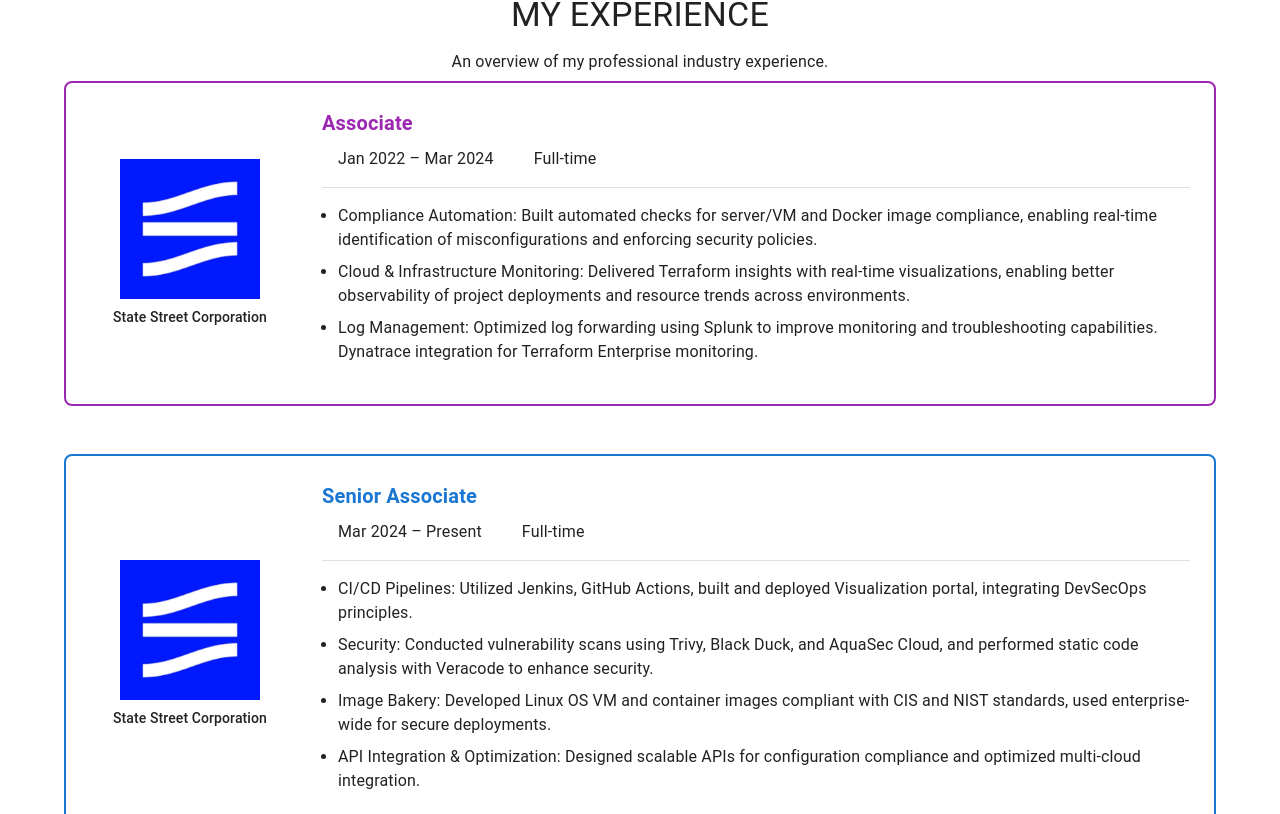
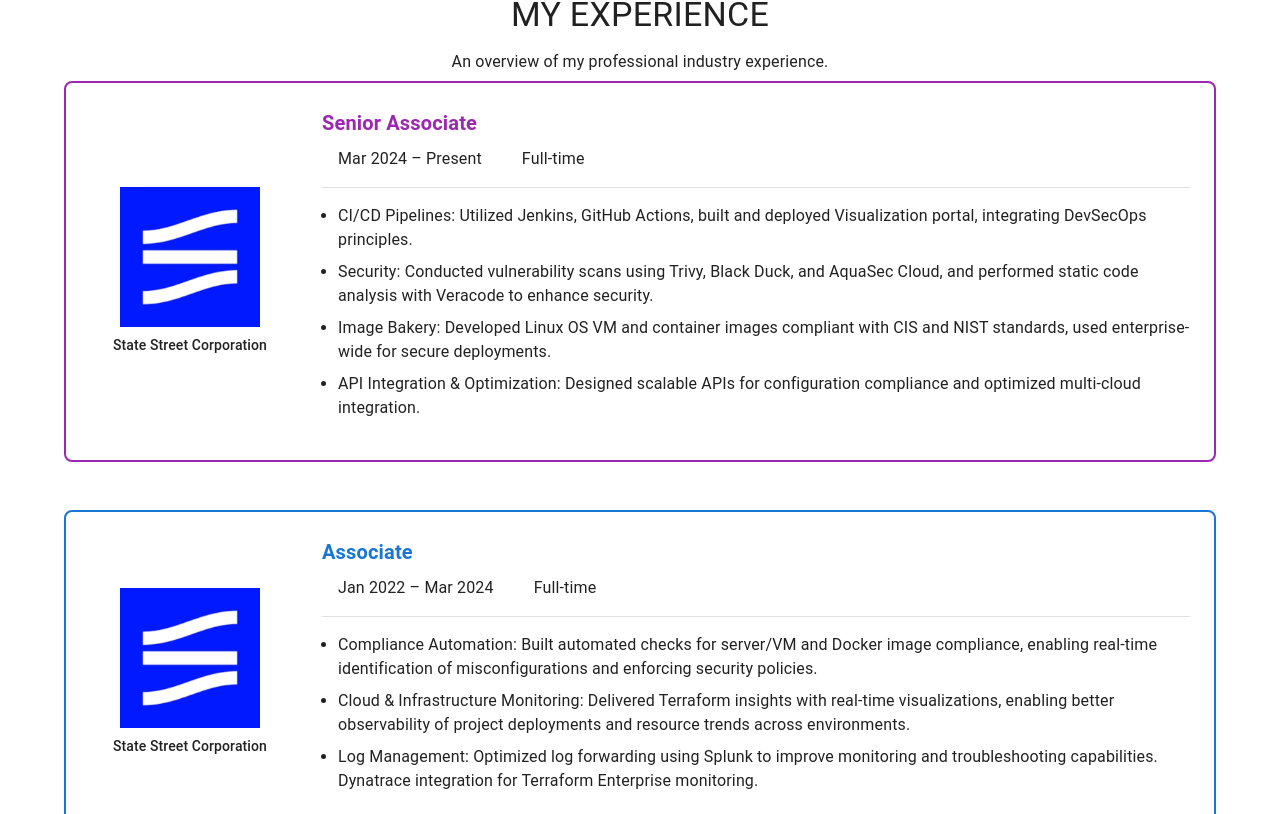
Before and after one commit to Angad039/my-portfolio, a React (Vite) app: page / in a window 1280 px wide. Shown: the part 1566-2380 px from the top of the page. Built offline with nearby package versions, Linux system fonts and the light colour scheme; some icons are missing.

Commit message:
added change for company logo and college logo

```diff
--- a/src/Bio.jsx
+++ b/src/Bio.jsx
@@ -58,18 +58,6 @@
 
   const experienceEntries = [
     {
-      role: "Associate",
-      company: "State Street Corporation",
-      date: "Jan 2022 – Mar 2024",
-      type: "Full-time",
-      logo: stateStreetLogo,
-      bullets: [
-        "Compliance Automation: Built automated checks for server/VM and Docker image compliance, enabling real-time identification of misconfigurations and enforcing security policies.",
-        "Cloud & Infrastructure Monitoring: Delivered Terraform insights with real-time visualizations, enabling better observability of project deployments and resource trends across environments.",
-        "Log Management: Optimized log forwarding using Splunk to improve monitoring and troubleshooting capabilities. Dynatrace integration for Terraform Enterprise monitoring.",
-      ],
-    },
-    {
       role: "Senior Associate",
       company: "State Street Corporation",
       date: "Mar 2024 – Present",
@@ -80,6 +68,18 @@
         "Security: Conducted vulnerability scans using Trivy, Black Duck, and AquaSec Cloud, and performed static code analysis with Veracode to enhance security.",
         "Image Bakery: Developed Linux OS VM and container images compliant with CIS and NIST standards, used enterprise-wide for secure deployments.",
         "API Integration & Optimization: Designed scalable APIs for configuration compliance and optimized multi-cloud integration.",
+      ],
+    },
+    {
+      role: "Associate",
+      company: "State Street Corporation",
+      date: "Jan 2022 – Mar 2024",
+      type: "Full-time",
+      logo: stateStreetLogo,
+      bullets: [
+        "Compliance Automation: Built automated checks for server/VM and Docker image compliance, enabling real-time identification of misconfigurations and enforcing security policies.",
+        "Cloud & Infrastructure Monitoring: Delivered Terraform insights with real-time visualizations, enabling better observability of project deployments and resource trends across environments.",
+        "Log Management: Optimized log forwarding using Splunk to improve monitoring and troubleshooting capabilities. Dynatrace integration for Terraform Enterprise monitoring.",
       ],
     },
   ];
```
